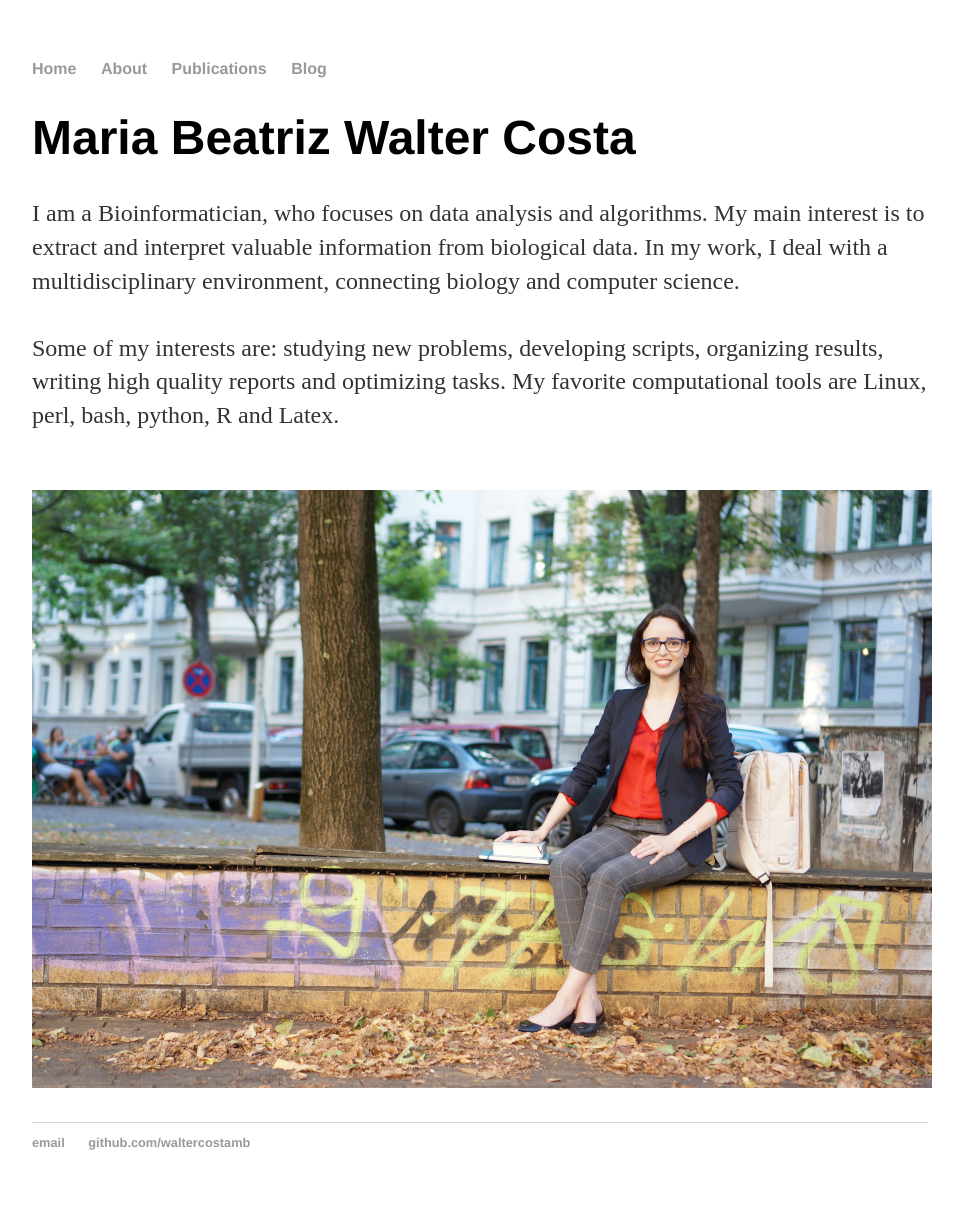
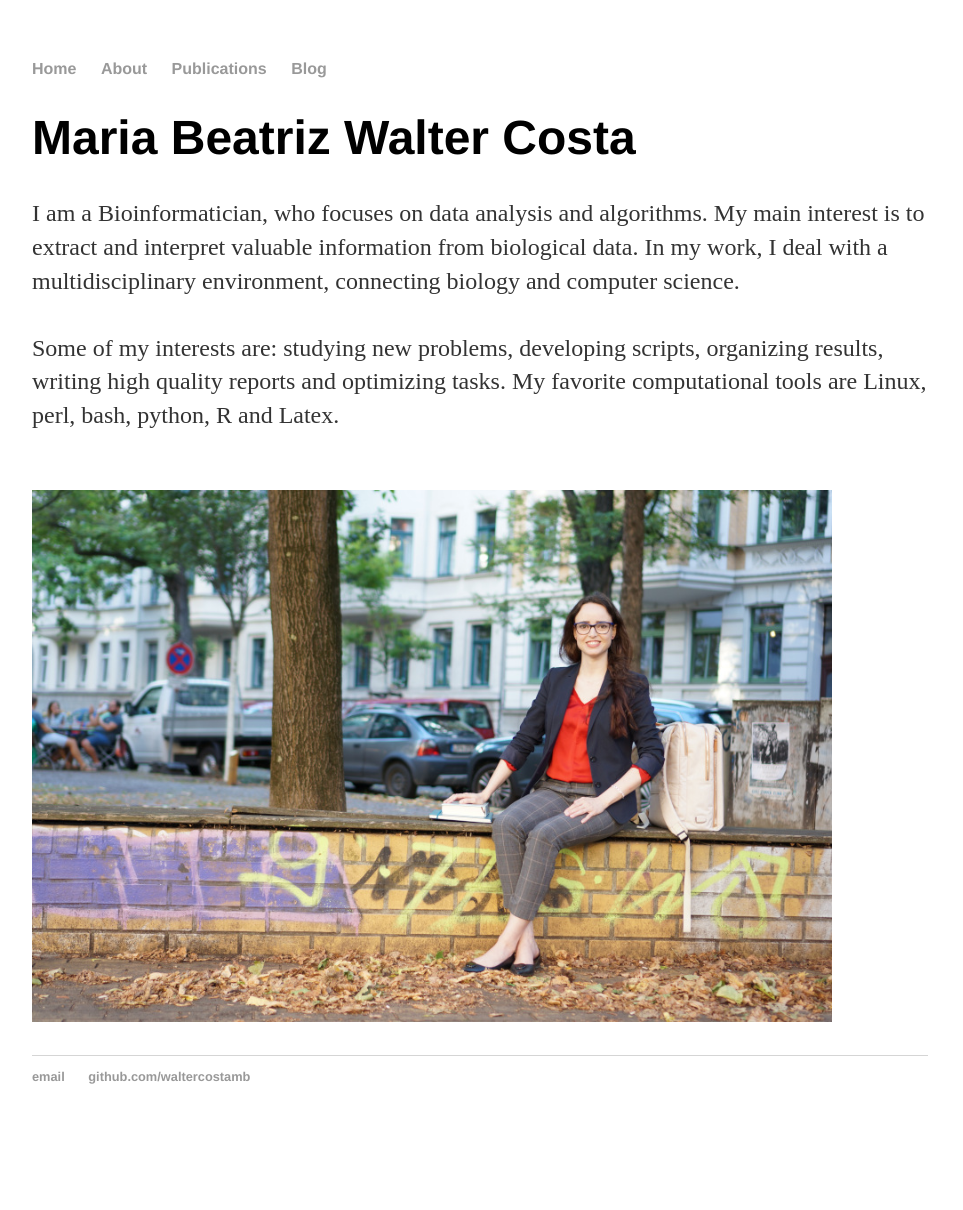
Before and after one commit to waltercostamb/waltercostamb.github.io, a Jekyll site: the page built from index.html, in a window 1280 px wide. Shown: the whole page, without its empty margins (160-1123 px from the left). Built offline with Jekyll 4.4.1, drawn with Linux system fonts in a browser that asks for light colours; after the commit the page ends 1144 px from its top, so only the background shows below that.

Commit message:
Update index.html

```diff
--- a/index.html
+++ b/index.html
@@ -13,6 +13,6 @@
 		bash, python, R and Latex. <br /> <br />
 	</p>
 
-	<p><img border="0" src="https://raw.githubusercontent.com/waltercostamb/waltercostamb.github.io/master/figures/frontpage.jpg" width="900" /></p>
+	<p><img border="0" src="https://raw.githubusercontent.com/waltercostamb/waltercostamb.github.io/master/figures/frontpage.jpg" width="800" /></p>
 
 </div><!-- /.blurb -->
```
